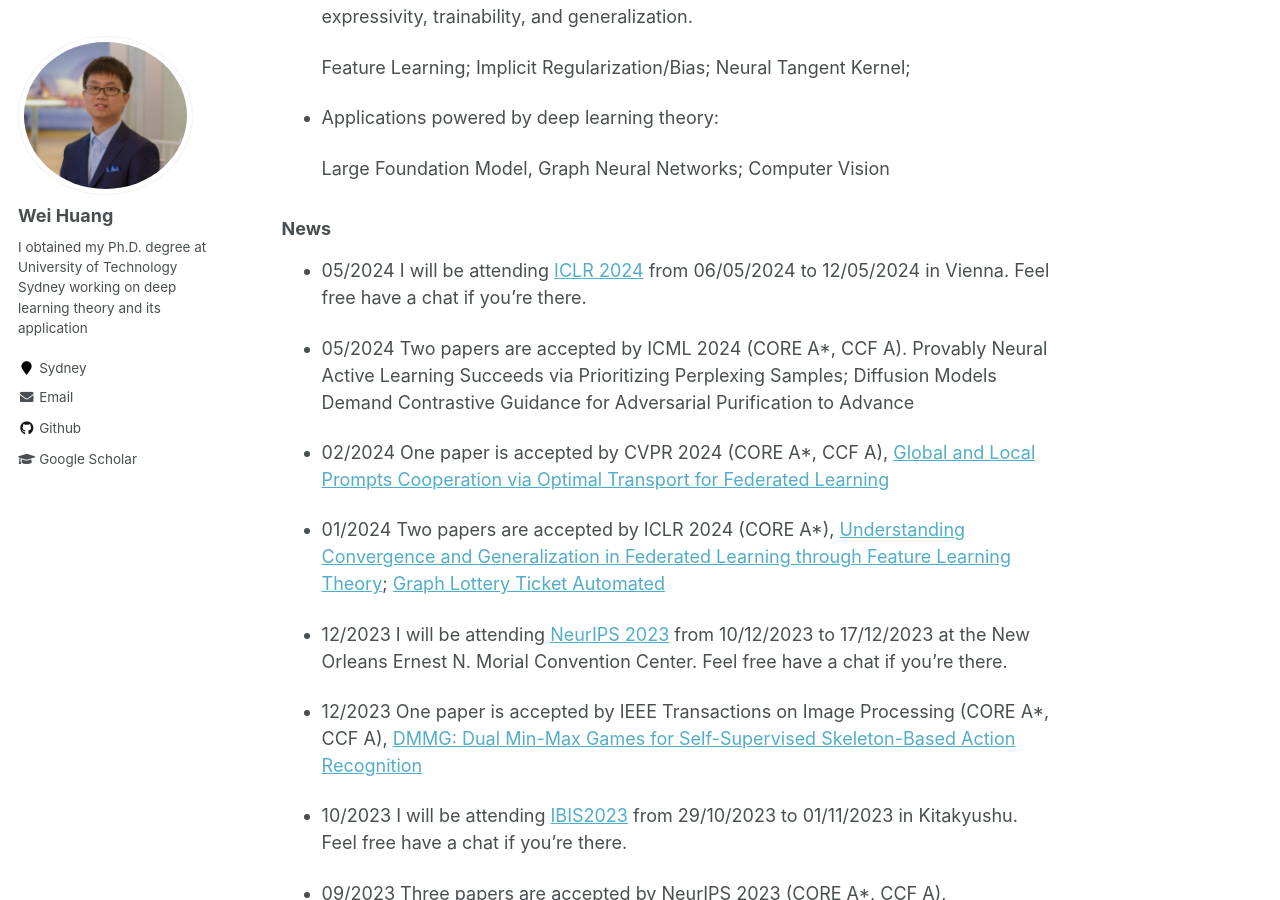
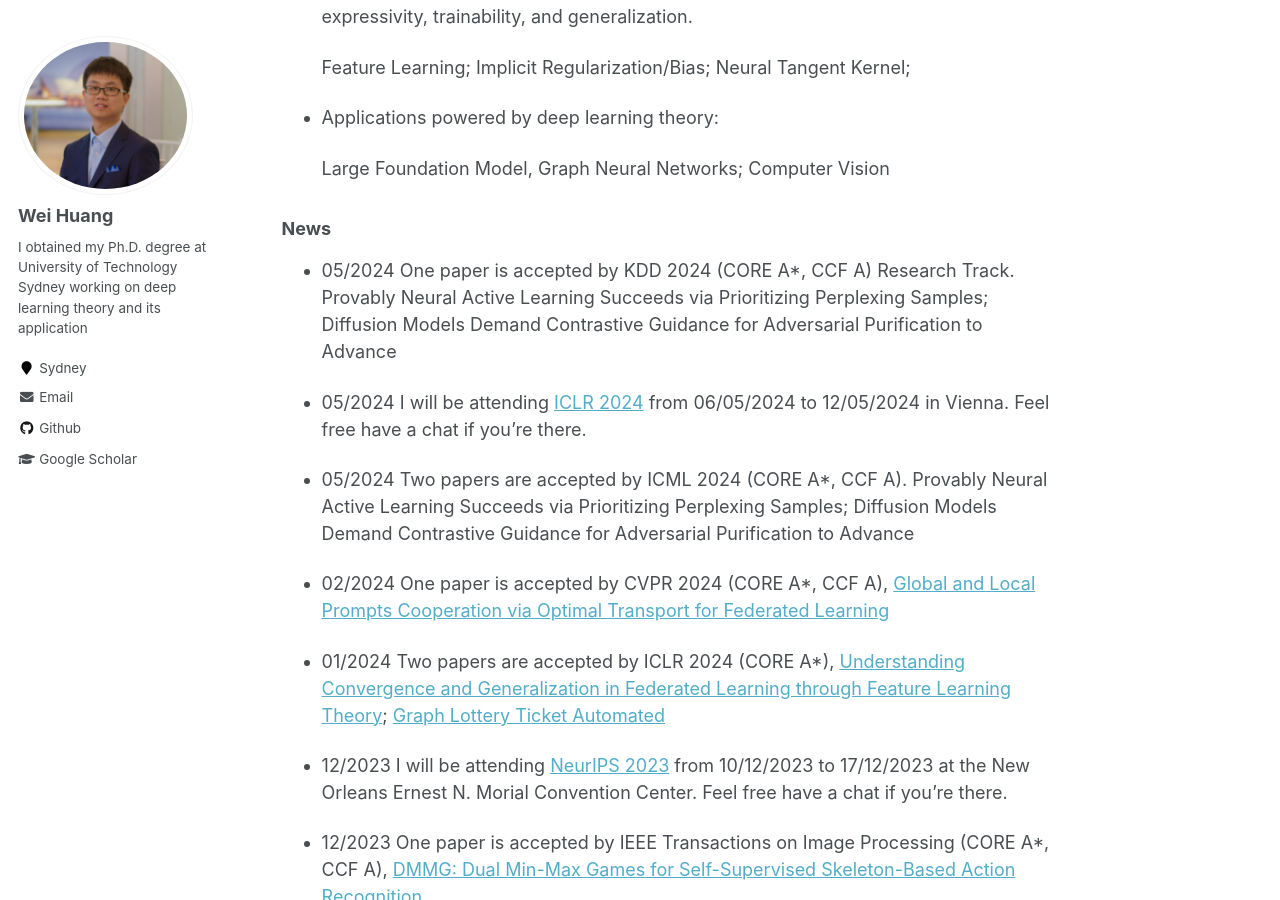
Before and after one commit to WeiHuang05/Weihuang05.github.io, a Jekyll site: the page built from index.md, in a window 1280 px wide and 900 px high, scrolled down 758 px. Built offline with Jekyll 4.4.1, drawn with Linux system fonts in a browser that asks for light colours.

Commit message:
Update index.md

```diff
--- a/index.md
+++ b/index.md
@@ -24,6 +24,8 @@ My office is located at the [University of Tokyo](https://www.u-tokyo.ac.jp/ja/i
 
 
 ### News
+
+* 05/2024 One paper is accepted by KDD 2024 (CORE A*, CCF A) Research Track. Provably Neural Active Learning Succeeds via Prioritizing Perplexing Samples; Diffusion Models Demand Contrastive Guidance for Adversarial Purification to Advance
 
 * 05/2024 I will be attending [ICLR 2024](https://iclr.cc/) from 06/05/2024 to 12/05/2024 in Vienna. Feel free have a chat if you're there.
 
```
